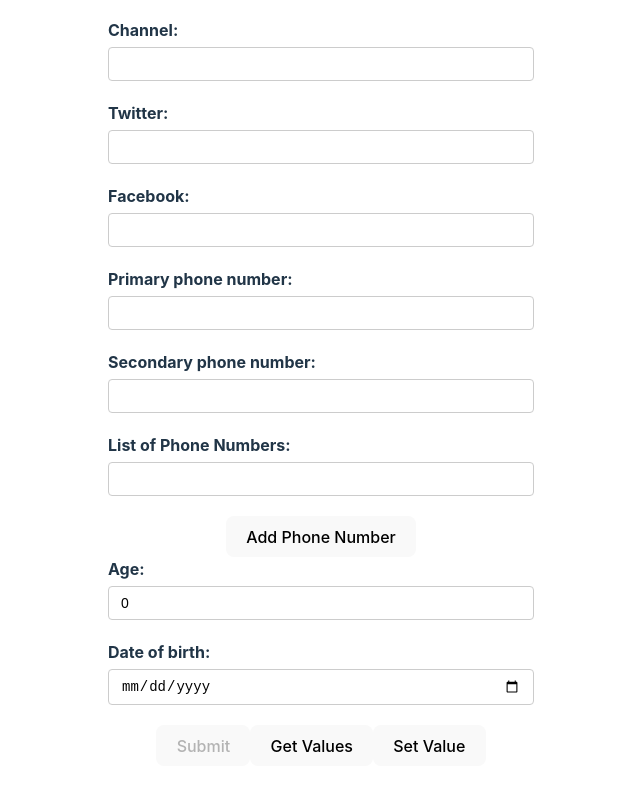
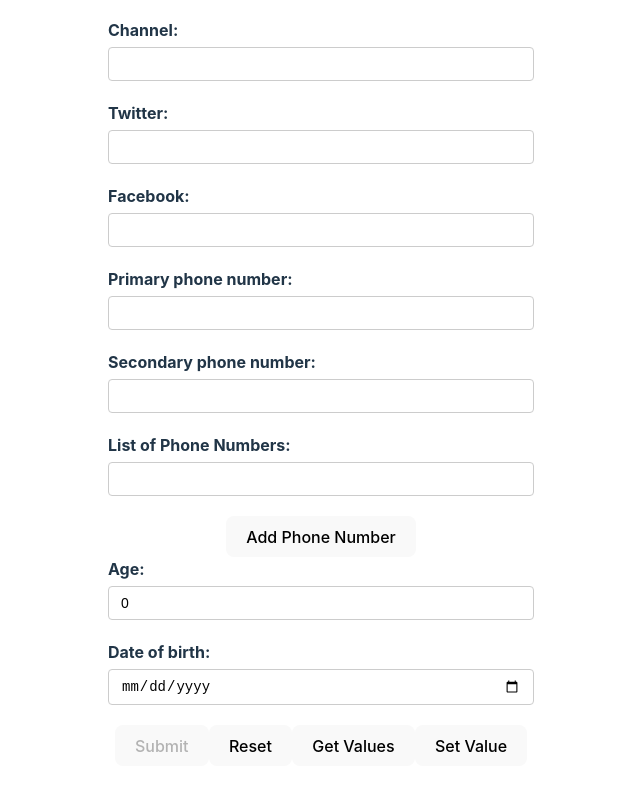
Before and after one commit to muzaffarbhat07/react-hook-form-basics, a React (Vite) app in the folder rhf-demo/: page / in a window 1280 px wide. Shown: the part 305-1096 px from the top of the page, without its empty margins (319-959 px from the left). Built offline with nearby package versions, Linux system fonts and the light colour scheme.

Commit message:
reset form

```diff
--- a/rhf-demo/src/components/YoutubeForm.tsx
+++ b/rhf-demo/src/components/YoutubeForm.tsx
@@ -36,7 +36,7 @@
       dob: new Date()
     }
   });
-  const { register, control, handleSubmit, formState, watch, getValues, setValue } = form;
+  const { register, control, handleSubmit, formState, watch, getValues, setValue, reset } = form;
   //register allows us to register the input fields with the form to control/track their values
   // const { name, ref, onChange, onBlur } = register('username');
 
@@ -52,6 +52,8 @@
 
   const onSubmit = (data: FormValues) => {
     console.log('Form submitted. Form data = ', data);
+    // reset(); //reset the form after submission
+    //recommended to not use here, rather use with isSubmitSuccessful in the useEffect hook
   }
 
   //onError is called when there are errors in the form
@@ -90,6 +92,10 @@
       shouldTouch: true
     })
   }
+
+  useEffect(() => {
+    if(isSubmitSuccessful) reset();
+  }, [isSubmitSuccessful, reset]); //useEffect to reset the form after successful submission
 
   renderCount++;
 
@@ -280,6 +286,7 @@
         </div>
 
         <button type="submit" disabled={!isDirty || !isValid || isSubmitting}>Submit</button>
+        <button type="button" onClick={() => reset()}>Reset</button>
         <button type="button" onClick={handleGetValues}>Get Values</button>
         <button type="button" onClick={handleSetValue}>Set Value</button>
       </form>
```
